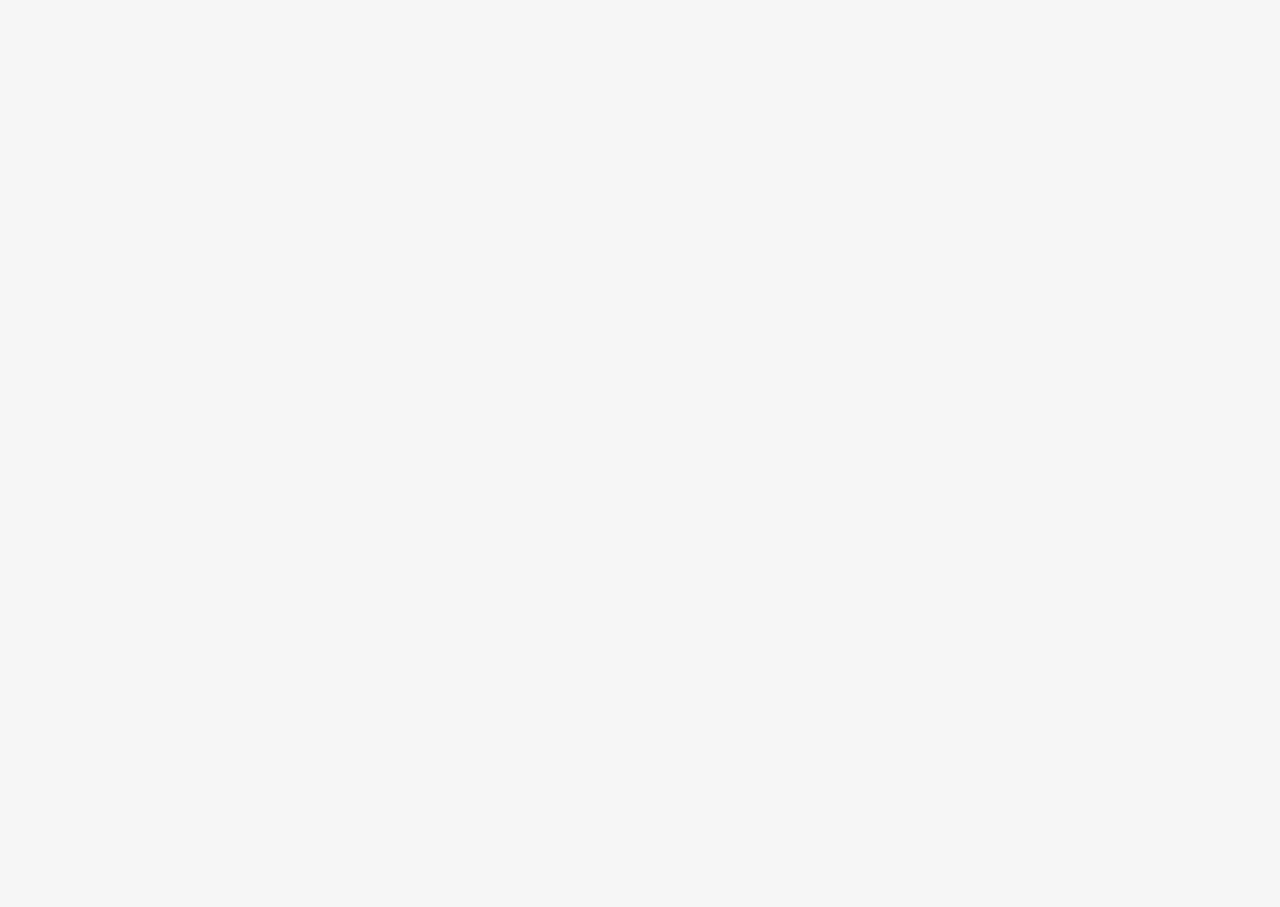
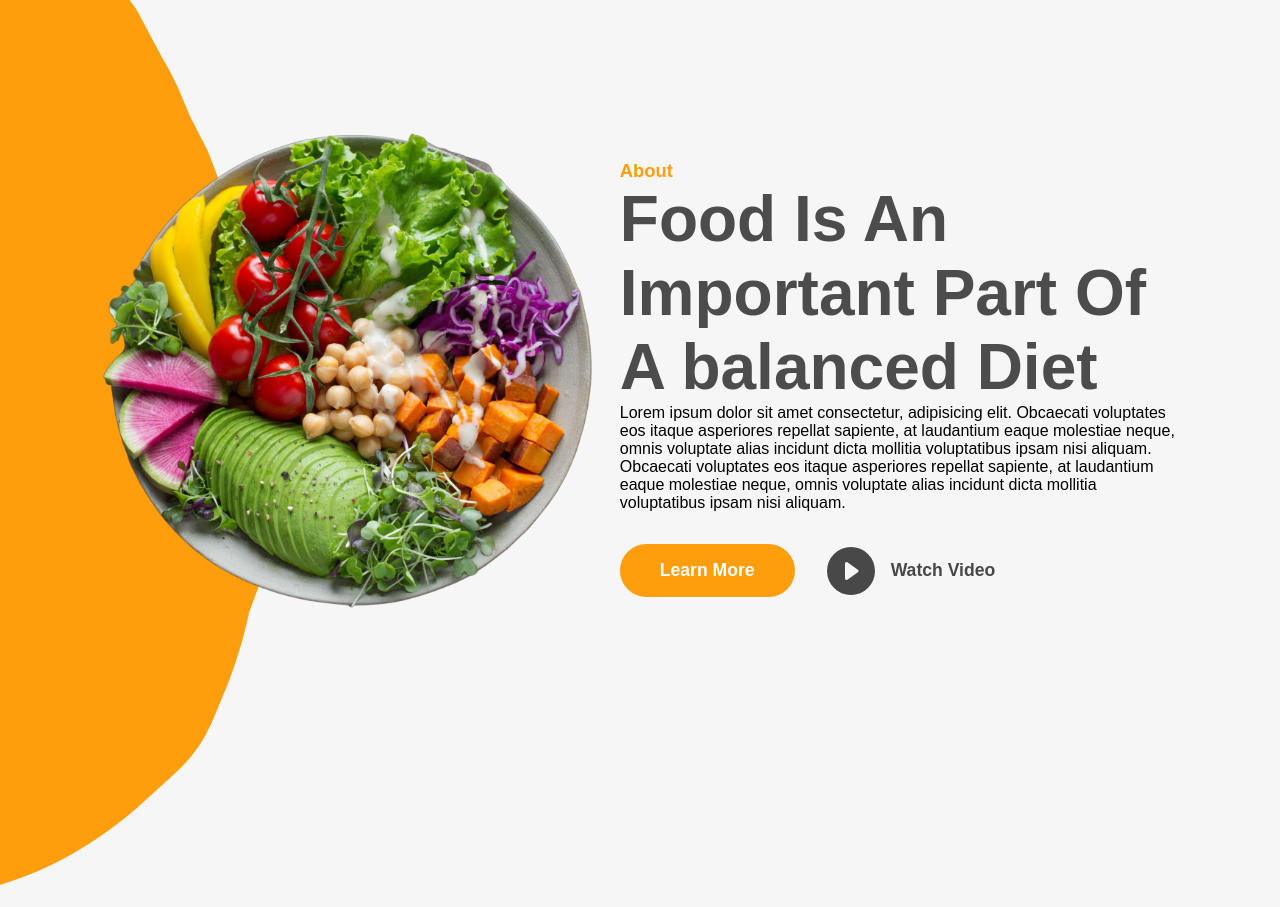
Before and after one commit to ClementMadiot/Web_Design_Foodie_React, a React (Create React App) app: page / in a window 1280 px wide. Shown: the part 1160-2067 px from the top of the page. Before the commit the page ends 866 px from the top, so only its background shows below. Built offline with nearby package versions, Linux system fonts and the light colour scheme.

Commit message:
add about section

```diff
--- a/src/App.js
+++ b/src/App.js
@@ -1,10 +1,12 @@
 import './App.css'
 import Home from './components/Home'
+import About from './components/About'
 
 function App() {
   return (
     <div className="App">
       <Home />
+      <About/>
     </div>
   )
 }
--- /dev/null
+++ b/src/components/About.jsx
@@ -0,0 +1,35 @@
+import React from 'react';
+import AboutBgd from '../assets/images/about-background.png'
+import AboutBgdImg from '../assets/images/about-background-image.png'
+import { BsFillPlayCircleFill } from 'react-icons/bs';
+
+const About = () => {
+  return (
+    <section id='about' className='about-section-container'>
+      <div className="about-background-image-container">
+        <img src={AboutBgd} alt="background-about" />
+      </div>
+      <div className="about-section-image-container">
+        <img src={AboutBgdImg} alt="background-about-2" />
+      </div>
+      <div className="about-section-text-container">
+        <p className="primary-subheading">About</p>
+        <h1 className="primary-heading">
+          Food Is An Important Part Of A balanced Diet
+        </h1>
+        <p className="prymary-text">
+          Lorem ipsum dolor sit amet consectetur, adipisicing elit. Obcaecati voluptates eos itaque asperiores repellat sapiente, at laudantium eaque molestiae neque, omnis voluptate alias incidunt dicta mollitia voluptatibus ipsam nisi aliquam.
+        </p>
+        <p className="prymary-text">
+          Obcaecati voluptates eos itaque asperiores repellat sapiente, at laudantium eaque molestiae neque, omnis voluptate alias incidunt dicta mollitia voluptatibus ipsam nisi aliquam.
+        </p>
+        <div className="about-buttons-container">
+          <button className="secondary-button">Learn More</button>
+          <button className='watch-video-button'><BsFillPlayCircleFill/> Watch Video</button>
+        </div>
+      </div>
+    </section>
+  );
+};
+
+export default About;
--- a/src/components/Home.js
+++ b/src/components/Home.js
@@ -1,6 +1,6 @@
-import React from 'react';
 import Navbar from './Navbar';
 import BannerBackground from "../assets/images/home-banner-background.png"
+import BannerImage from '../assets/images/home-banner-image.png'
 import { FiArrowRight } from 'react-icons/fi';
 
 const Home = () => {
@@ -20,6 +20,9 @@ const Home = () => {
             Order Now <FiArrowRight/>
           </button>
         </div>
+        <div className="home-image-container">
+          <img src={BannerImage} alt="Banner-food" />
+        </div>
       </header>
     </div>
   );
--- a/src/components/Navbar.jsx
+++ b/src/components/Navbar.jsx
@@ -47,7 +47,7 @@ const Navbar = () => {
         <img src={Logo} alt="logo" />
       </div>
       <div className="navbar-links-container">
-        <a href="">About</a>
+        <a href="#about">About</a>
         <a href="">Home</a>
         <a href="">Testimonials</a>
         <a href="">Contact</a>
```
Also changed, not shown: 1 other file (tests, documents, lock files or other folders).
